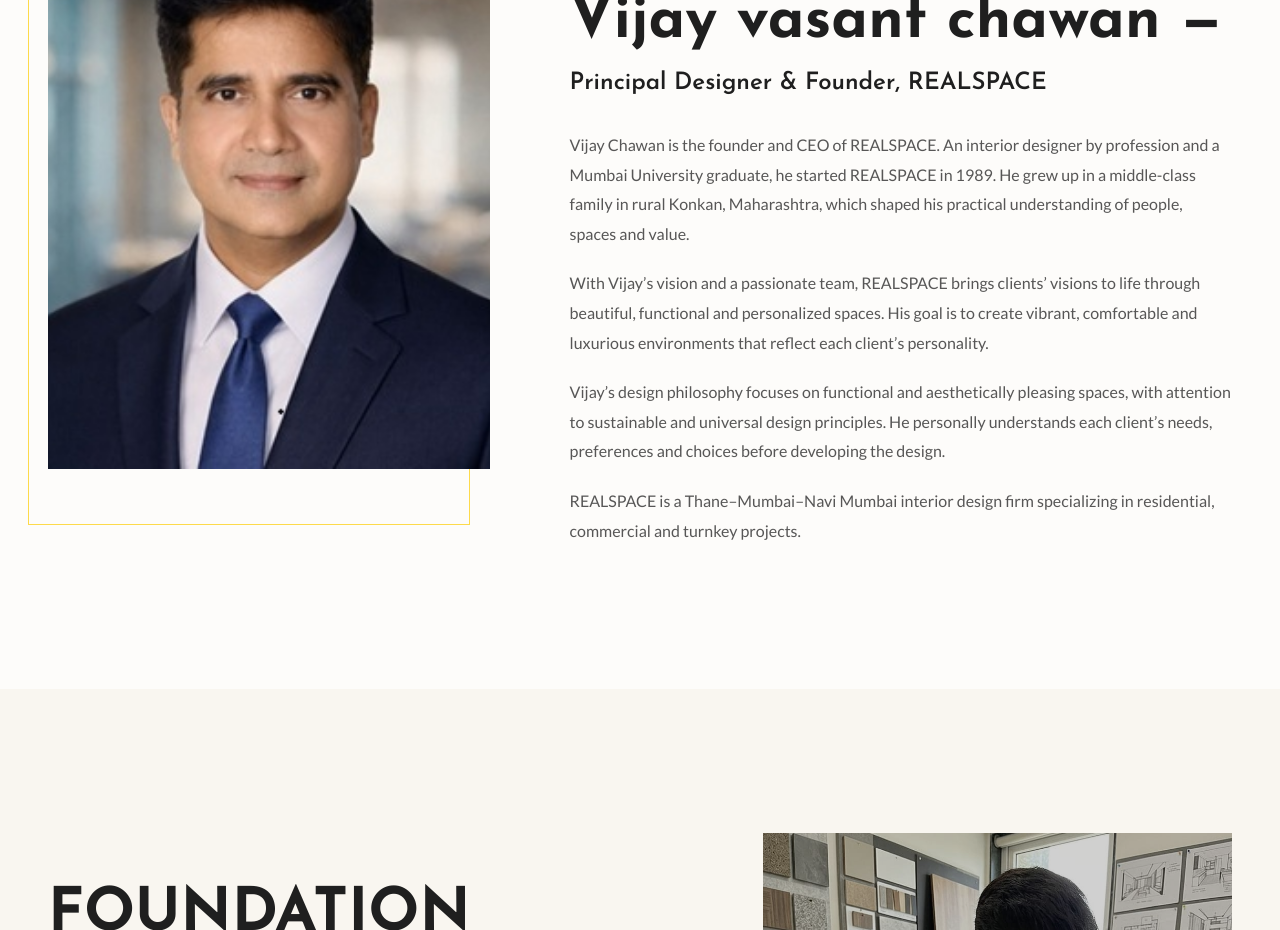
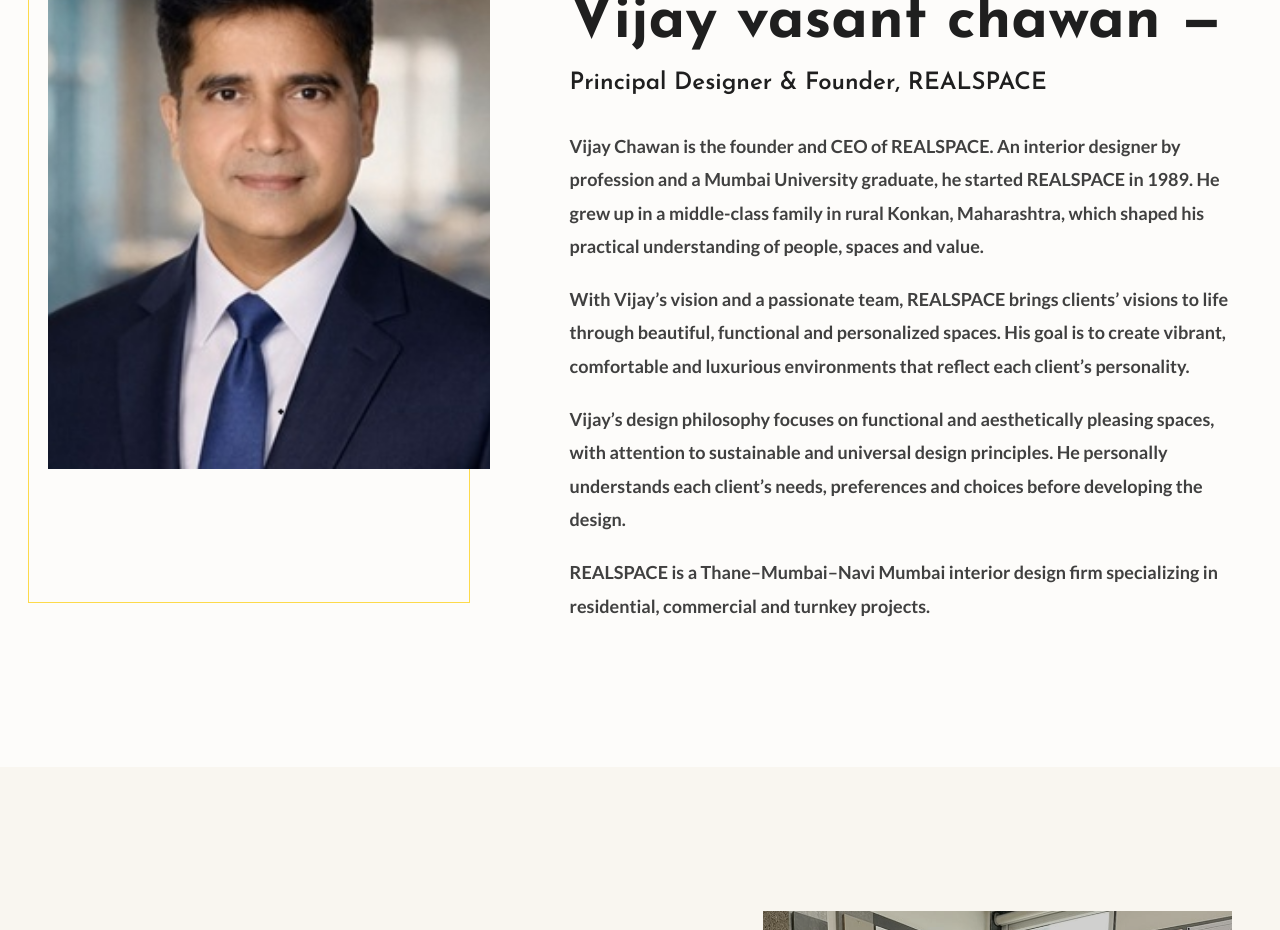
Before and after one commit to Sarvesh-Changan/realSpace-official, a Next.js app: page /about in a window 1280 px wide. Shown: the part 900-1830 px from the top of the page. Built offline with nearby package versions, Linux system fonts and the light colour scheme; no server answers; the database is empty.

Commit message:
style(about): update founder copy text size to 18px and font-semibold

```diff
--- a/app/(public)/_components/home/TrustStats.tsx
+++ b/app/(public)/_components/home/TrustStats.tsx
@@ -22,8 +22,8 @@
       delay: 0.15,
     },
     {
-      value: "Thane, Navi Mumbai",
-      label: "& Mumbai Regions",
+      value: "Thane - Mumbai",
+      label: "& Navi Mumbai Regions",
       icon: MapPin,
       delay: 0.3,
     },
--- a/app/(public)/about/_components/AboutEditorial.tsx
+++ b/app/(public)/about/_components/AboutEditorial.tsx
@@ -47,7 +47,7 @@
         <motion.div initial={initial} whileInView="visible" viewport={{ once: true, amount: 0.2 }} variants={reveal} transition={{ ...transition, delay: reduceMotion ? 0 : 0.1 }} className="lg:pt-8">
           <p className="text-xs font-semibold uppercase tracking-[0.24em] text-brand-red">MEET OUR FOUNDER</p>
           <h2 className="mt-5 max-w-2xl font-serif text-4xl font-bold leading-tight text-brand-text sm:text-6xl">Vijay vasant chawan —</h2> <h3 className="mt-2 max-w-2xl font-serif text-lg font-semibold leading-tight text-brand-text sm:text-2xl">Principal Designer &amp; Founder, REALSPACE</h3>
-          <div className="mt-8 max-w-2xl space-y-5 text-[15px] leading-[1.85] text-brand-text/75 sm:text-base">{founderCopy.map((paragraph) => <p key={paragraph}>{paragraph}</p>)}</div>
+          <div className="mt-8 max-w-2xl space-y-5 text-[18px] sm:text-[18px] font-semibold leading-[1.85] text-brand-text/85">{founderCopy.map((paragraph) => <p key={paragraph}>{paragraph}</p>)}</div>
         </motion.div>
       </section>
 
```
